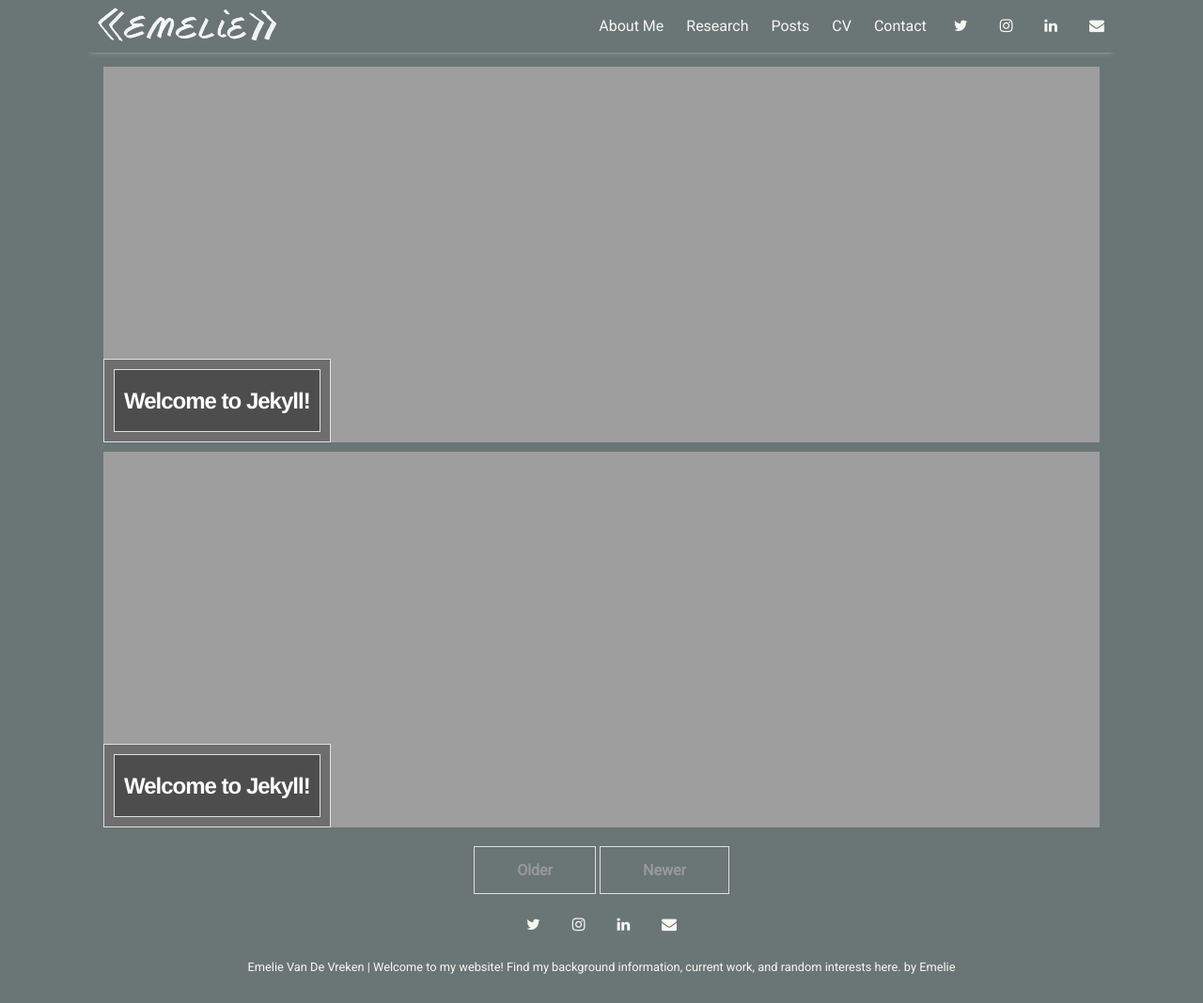
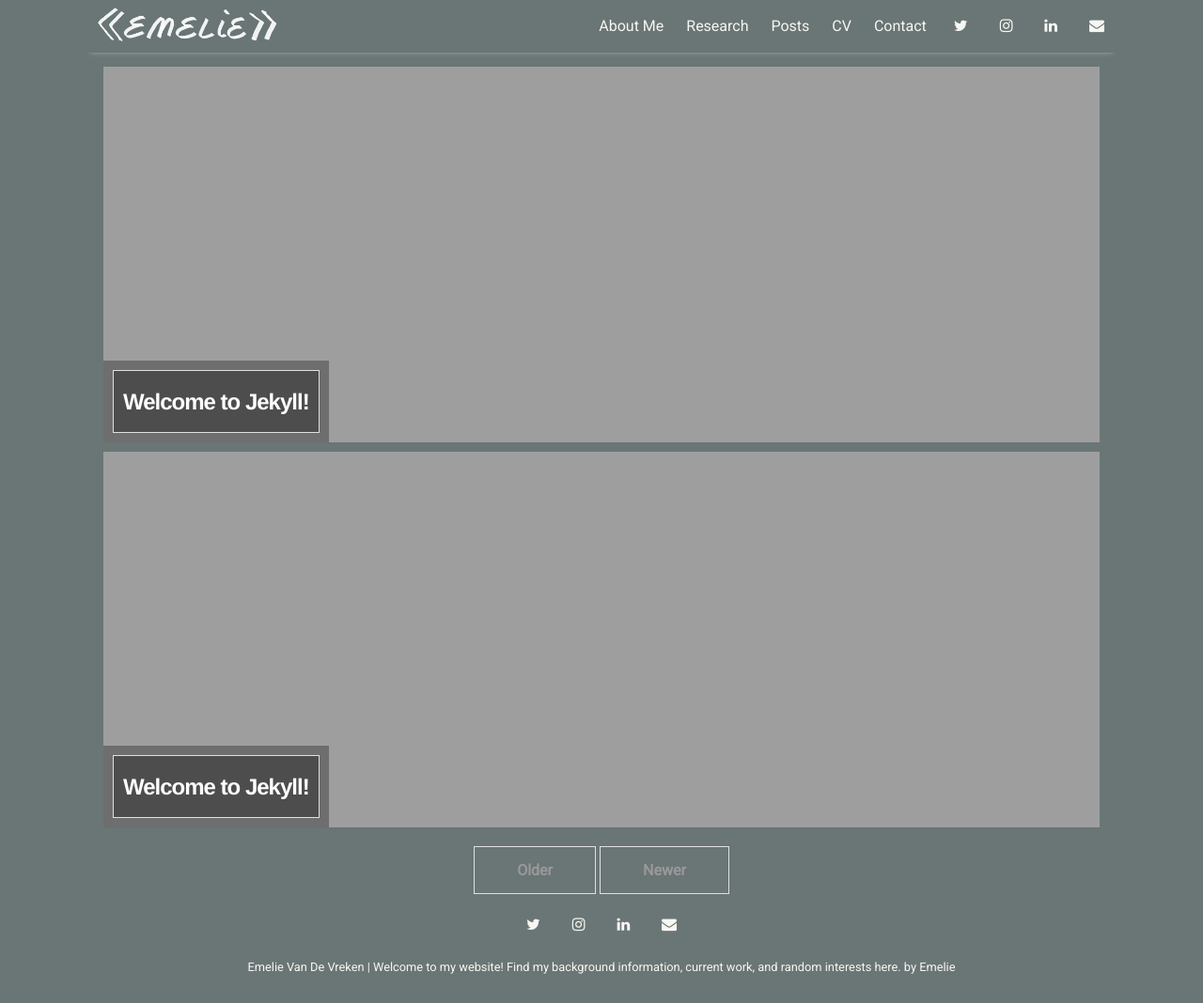
Before and after one commit to evdv/evdv.github.io, a Jekyll site: the page built from index.html, in a window 1280 px wide and 1068 px high. Shown: the whole window at 94% size. Built offline with Jekyll 4.4.1, drawn with Linux system fonts in a browser that asks for light colours; nearby versions of some CDN libraries; the list of posts is cut into pages by our own code.

Commit message:
Remove outer border for now

```diff
--- a/_sass/_home.scss
+++ b/_sass/_home.scss
@@ -12,7 +12,7 @@
   padding: 10px;
   position: absolute;
   background-color: rgba(1, 1, 1, 0.3);
-  border: 1.5px solid #e0e0e0;
+  /*border: 1.5px solid #e0e0e0;*/
 }
 .featured-post h2 span {
   display: inline-block;
```
